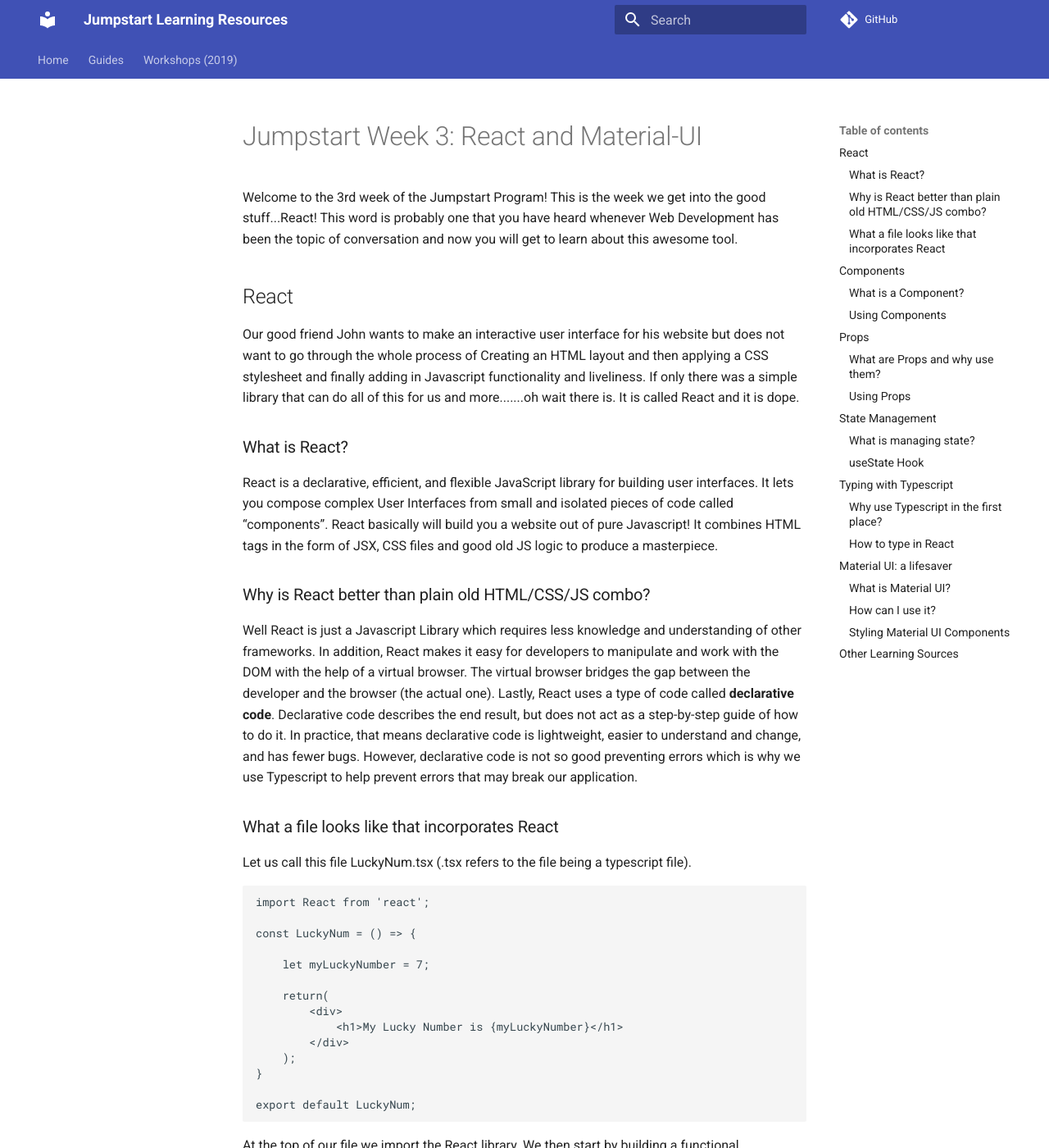
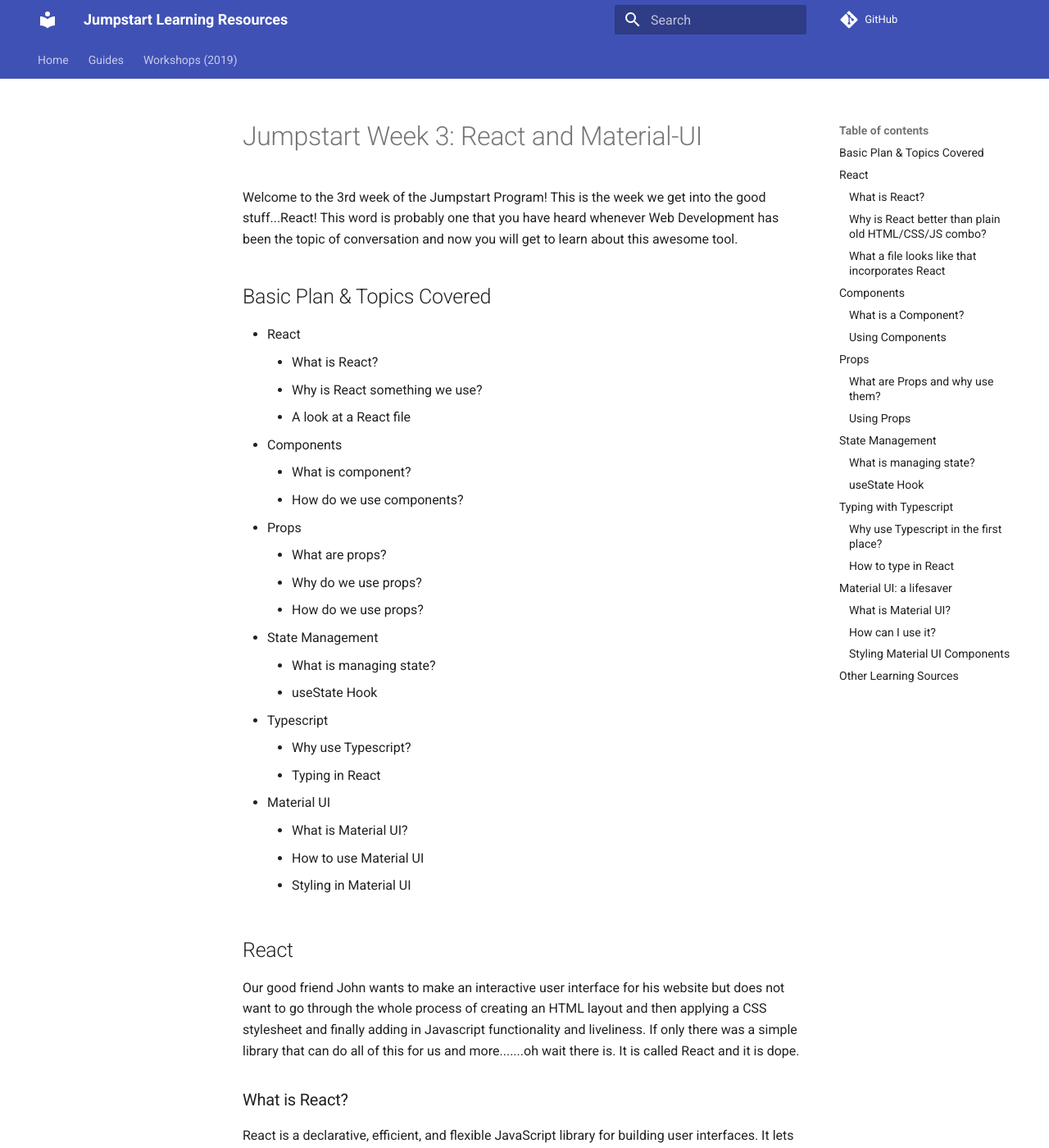
Before and after one commit to Code-4-Community/learning-resources, an MkDocs documentation site: the page built from docs/week-3.md, in a window 1280 px wide and 1400 px high. Shown: the whole window at 82% size. Built offline with MkDocs 1.6.1 and Material for MkDocs 9.7.7, drawn with Linux system fonts in a browser that asks for light colours; comment, search, counter and statistics services are not loaded; some of the changed text lies outside the part shown.

Commit message:
fixed everything but connors

````diff
--- a/docs/week-3.md
+++ b/docs/week-3.md
@@ -5,27 +5,52 @@
 This word is probably one that you have heard whenever Web Development has been the topic of conversation
 and now you will get to learn about this awesome tool.
 
+
+## Basic Plan & Topics Covered
+- React
+    - What is React?
+    - Why is React something we use?
+    - A look at a React file
+- Components
+    - What is component?
+    - How do we use components?
+- Props
+    - What are props?
+    - Why do we use props?
+    - How do we use props?
+- State Management
+    - What is managing state?
+    - useState Hook
+- Typescript
+    - Why use Typescript?
+    - Typing in React
+- Material UI
+    - What is Material UI?
+    - How to use Material UI
+    - Styling in Material UI
+
+
 ## React
 Our good friend John wants to make an interactive user interface for his website but does not want to go through
-the whole process of Creating an HTML layout and then applying a CSS stylesheet and finally adding in Javascript
+the whole process of creating an HTML layout and then applying a CSS stylesheet and finally adding in Javascript
 functionality and liveliness. If only there was a simple library that can do all of this for us and more.......oh
 wait there is. It is called React and it is dope.
 
 ### What is React?
 React is a declarative, efficient, and flexible JavaScript library for building user interfaces.
-It lets you compose complex User Interfaces from small and isolated pieces of code called “components”.
+It lets you compose complex User Interfaces from small and isolated pieces of code called “components.”
 React basically will build you a website out of pure Javascript! It combines HTML tags in the form of JSX,
 CSS files and good old JS logic to produce a masterpiece.
 
 
 ### Why is React better than plain old HTML/CSS/JS combo?
 Well React is just a Javascript Library which requires less knowledge and understanding of other frameworks.
-In addition, React makes it easy for developers to manipulate and work with the DOM with the help of a virtual browser.
-The virtual browser bridges the gap between the developer and the browser (the actual one). Lastly, React uses a type
+In addition, React makes it easy for developers to manipulate and work with the DOM. The DOM stands for the Document
+Object Model and is what connects the browser and the HTML code. Lastly, React uses a type
 of code called **declarative code**. Declarative code describes the end result, but does not act as a step-by-step
 guide of how to do it. In practice, that means declarative code is lightweight, easier to understand and change,
-and has fewer bugs. However, declarative code is not so good preventing errors which is why we use Typescript to help
-prevent errors that may break our application.
+and has fewer bugs. However, declarative code is error prone which is why we use Typescript
+to help prevent these errors that may break our application.
 
 ### What a file looks like that incorporates React
 Let us call this file LuckyNum.tsx (.tsx refers to the file being a typescript file).
@@ -147,8 +172,8 @@
 }
 ```
 
-We have now printed "hi" and "hey", but it is very repetitive and not efficient. If we wanted to print another
-message we would have to make a new function OR we can just add a parameter to a function to print whatever we
+We have now printed "hi" and "hey," but it is very repetitive and not efficient. If we wanted to print another
+message, we would have to make a new function OR we can just add a parameter to a function to print whatever we
 want to the console and we would not need to make a new function each time. All we would need to do is pass in
 our message as a parameter like so.
 
@@ -285,7 +310,7 @@
 ### What is managing state?
 You can think of state as the data that persist through each clock render of your application. Under the hood,
 your react application renders the screen on clock ticks. In order to make your non-constant data persist we
-have to manage the state of our application. We manage the state in our componetns using the react hook
+have to manage the state of our application. We manage the state in our components using the react hook
 `useState`. There are other ways of managing state in react, but this is a simple and easy way.
 
 ### useState Hook
@@ -293,7 +318,9 @@
 it from react. We use {} when importing useState because it is not a default export but a named one. We will
 discuss default and named exports in Week 6.
 
-```import { useState } from 'react';```
+```
+import { useState } from 'react';
+```
 
 Let us add that import into John's profile component.
 
@@ -393,7 +420,7 @@
 ```
 
 When typing components, we have to make sure to type the props that we are taking in (if applicable). The way
-we do this is with an interface with the name and the type of the prop we are expecting. For example lets
+we do this is with an interface with the name and the type of the prop we are expecting. For example let's
 take the `LuckyNum` component as an example.
 
 ```
````
Also changed, not shown: other parts of docs/week-3.md (+7 -7 lines).
